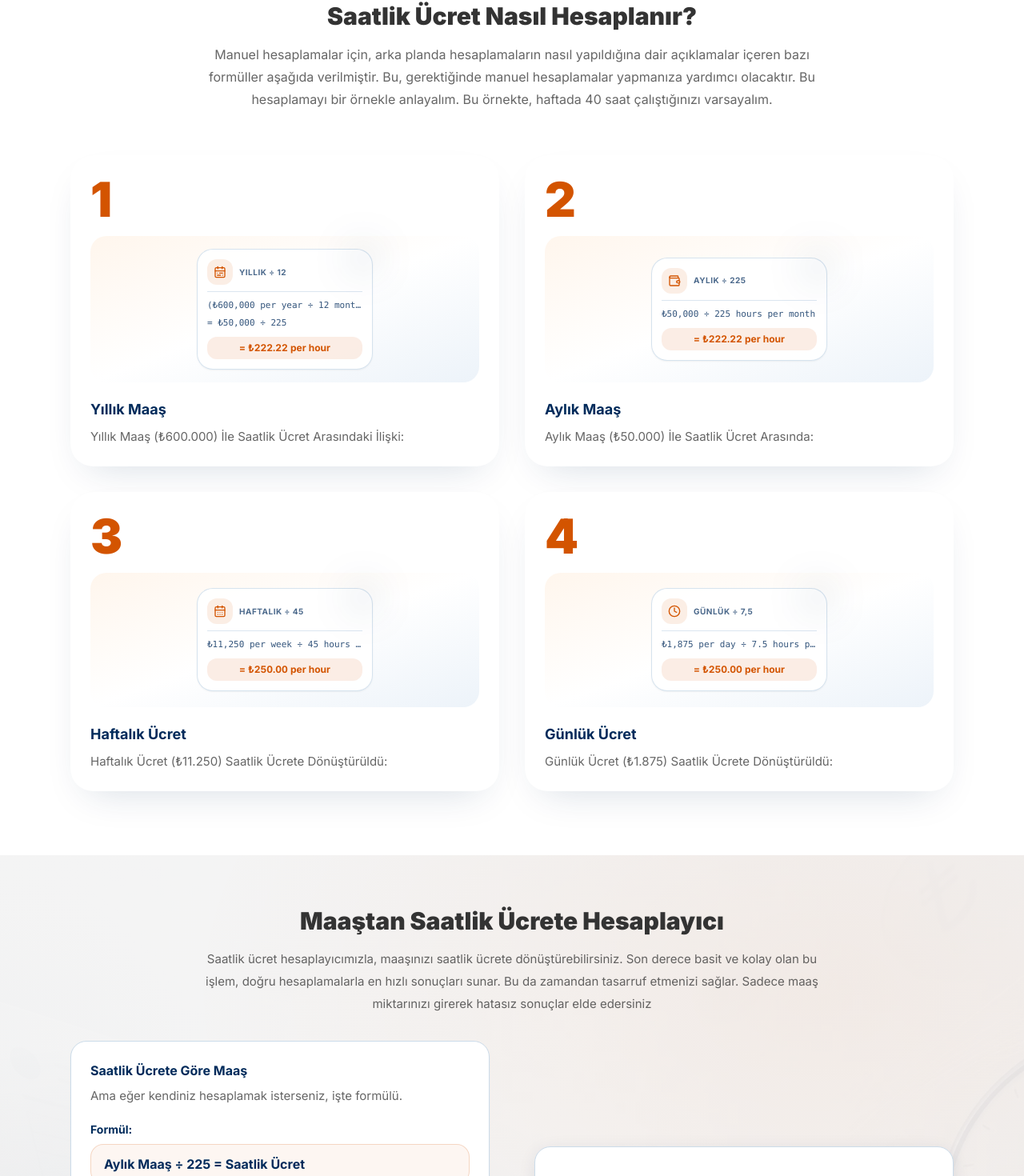
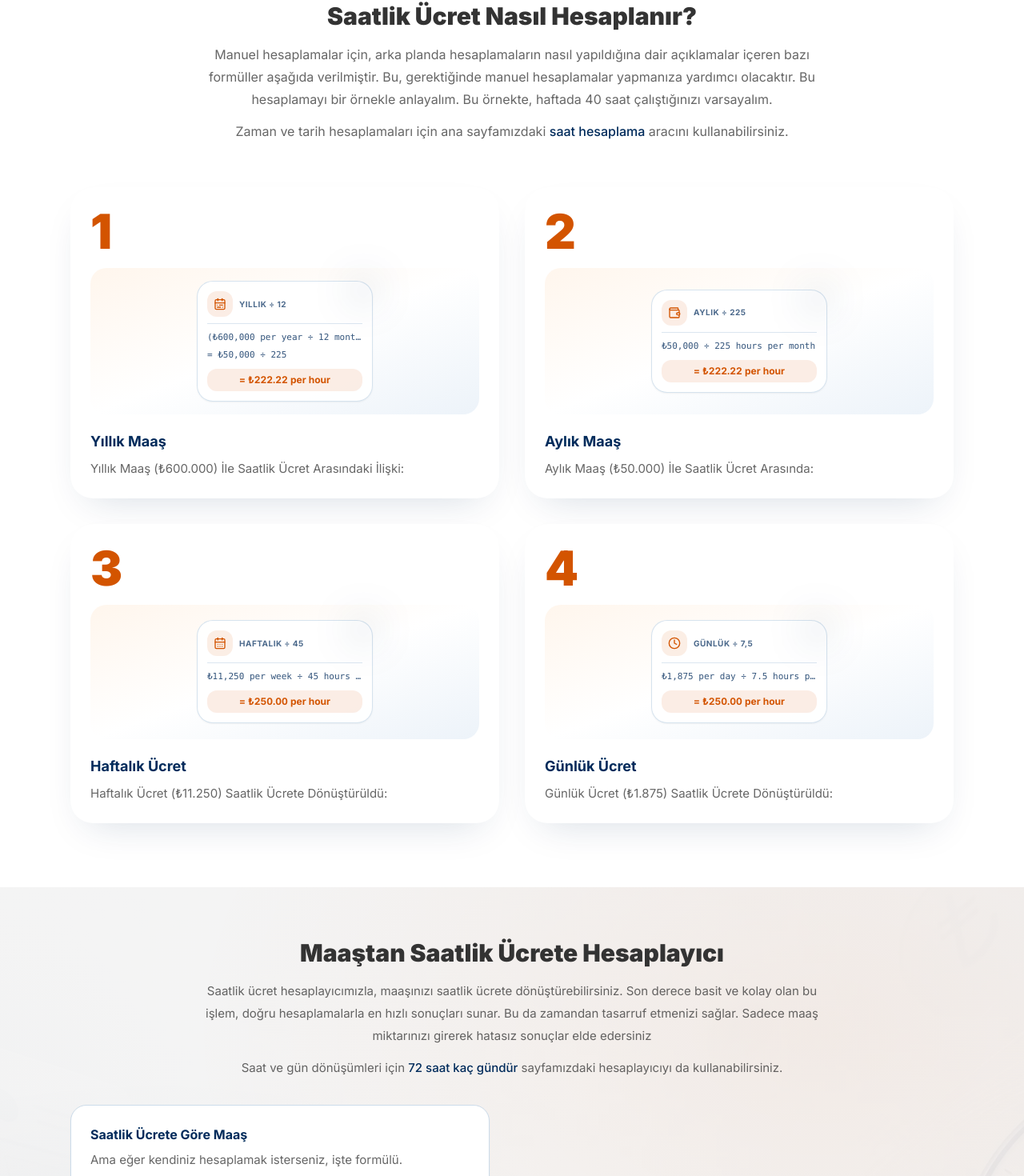
Before and after one commit to amnazahoor-hue/Turkish_Time_Calculator, a Next.js app: page /saat-ucreti-hesaplama in a window 1280 px wide. Shown: the part 806-2276 px from the top of the page at 80% size. Built offline with nearby package versions, Linux system fonts and the light colour scheme.

Commit message:
Fix metatitle issues

```diff
--- a/src/app/72-saat-kac-gun/page.tsx
+++ b/src/app/72-saat-kac-gun/page.tsx
@@ -11,10 +11,8 @@ import { SeventyTwoHoursSolutionSection } from "@/components/pages/seventy-two-h
 import { SeventyTwoHoursFaqSection } from "@/components/pages/seventy-two-hours/faq-section";
 import { ToolPageJsonLd } from "@/components/seo/tool-page-json-ld";
 import { generatePageMetadata } from "@/lib/seo";
-import {
-  SEVENTY_TWO_HOURS_PAGE,
-  SEVENTY_TWO_HOURS_FAQS,
-} from "@/lib/seventy-two-hours-content";
+import { SEVENTY_TWO_HOURS_PAGE } from "@/lib/pages-seo";
+import { SEVENTY_TWO_HOURS_FAQS } from "@/lib/seventy-two-hours-content";
 
 const PAGE_PATH = SEVENTY_TWO_HOURS_PAGE.path;
 
--- a/src/components/calculator/add-subtract-time-section.tsx
+++ b/src/components/calculator/add-subtract-time-section.tsx
@@ -3,6 +3,7 @@
 import { LazyImage } from "@/components/ui/lazy-image";
 import { FadeUp } from "@/components/motion";
 import { SectionTitle } from "@/components/calculator/content-layouts";
+import { withSaatiLink } from "@/components/seo/time-unit-links";
 
 export function AddSubtractTimeSection() {
   return (
@@ -51,10 +52,9 @@ export function AddSubtractTimeSection() {
             </SectionTitle>
 
             <p className="mt-4 text-sm font-medium leading-relaxed text-muted md:mt-5 md:text-base md:leading-7">
-              Bu hesap makinesi, ihtiyaçlarınıza göre zaman girişlerini toplamanıza
-              veya çıkarmanıza olanak tanır. Başlangıç tarihini ve saatini giriş
-              alanlarına girmeniz yeterlidir. Toplama veya çıkarma seçeneklerinden
-              birini seçin; ardından yeni tarih ve saati elde edeceksiniz.
+              {withSaatiLink(
+                "Bu hesap makinesi, ihtiyaçlarınıza göre zaman girişlerini toplamanıza veya çıkarmanıza olanak tanır. Başlangıç tarihini ve saatini giriş alanlarına girmeniz yeterlidir. Toplama veya çıkarma seçeneklerinden birini seçin; ardından yeni tarih ve saati elde edeceksiniz."
+              )}
             </p>
           </FadeUp>
         </div>
--- a/src/components/calculator/calculator-guide-section.tsx
+++ b/src/components/calculator/calculator-guide-section.tsx
@@ -7,7 +7,7 @@ import {
   CheckCircle2,
 } from "lucide-react";
 import { FadeUp, StaggerContainer, StaggerItem } from "@/components/motion";
-import { withTimeUnitLinks } from "@/components/seo/time-unit-links";
+import { withSaatiLink, withTimeUnitLinks } from "@/components/seo/time-unit-links";
 import { capitalizeHeadingWords } from "@/lib/utils";
 const STEPS = [
   "Tüm alanlara (gün, saat, dakika ve saniye) değer girin.",
@@ -31,11 +31,10 @@ export function CalculatorGuideSection() {
                   {capitalizeHeadingWords("Tarihe saat Ekleme veya Çıkarma")}
                 </h2>
                 <p className="mt-2 text-sm leading-relaxed text-muted sm:mt-3 sm:text-base">
-                  Bu hesap makinesi, ihtiyaçlarınıza göre zaman girişlerini
-                  toplamanıza veya çıkarmanıza olanak tanır. Başlangıç tarihini
-                  ve saatini giriş alanlarına girmeniz yeterlidir. Toplama veya
-                  çıkarma seçeneklerinden birini seçin; ardından yeni tarih ve saati
-                  elde edeceksiniz.                </p>
+                  {withSaatiLink(
+                    "Bu hesap makinesi, ihtiyaçlarınıza göre zaman girişlerini toplamanıza veya çıkarmanıza olanak tanır. Başlangıç tarihini ve saatini giriş alanlarına girmeniz yeterlidir. Toplama veya çıkarma seçeneklerinden birini seçin; ardından yeni tarih ve saati elde edeceksiniz."
+                  )}
+                </p>
               </div>
             </div>
           </article>
--- a/src/components/pages/saat-ucreti/content-sections.tsx
+++ b/src/components/pages/saat-ucreti/content-sections.tsx
@@ -11,6 +11,7 @@ import {
   type LucideIcon,
 } from "lucide-react";
 import { FadeUp } from "@/components/motion";
+import { withHomepageToolLink } from "@/components/seo/time-unit-links";
 import { SectionTitle } from "@/components/calculator/content-layouts";
 import { cn, capitalizeHeadingWords } from "@/lib/utils";
 import {
@@ -170,6 +171,11 @@ export function HowHourlyCalculatedSection() {
           <SectionTitle className="mx-auto">{title}</SectionTitle>
           <p className="mx-auto mt-4 max-w-3xl text-sm leading-relaxed text-foreground/75 sm:text-base sm:leading-7">
             {intro}
+          </p>
+          <p className="mx-auto mt-3 max-w-3xl text-sm leading-relaxed text-foreground/75 sm:text-base sm:leading-7">
+            {withHomepageToolLink(
+              "Zaman ve tarih hesaplamaları için ana sayfamızdaki saat hesaplama aracını kullanabilirsiniz."
+            )}
           </p>
         </FadeUp>
 
--- a/src/components/pages/saat-ucreti/salary-to-hourly-calculator-section.tsx
+++ b/src/components/pages/saat-ucreti/salary-to-hourly-calculator-section.tsx
@@ -12,6 +12,7 @@ import { CalculatorResultActions } from "@/components/calculator/calculator-resu
 import { CalculatorResetButton } from "@/components/calculator/calculator-reset-button";
 import { SALARY_TO_HOURLY } from "@/lib/saat-ucreti-content";
 import { capitalizeHeadingWords } from "@/lib/utils";
+import { with72HoursPageLink } from "@/components/seo/time-unit-links";
 
 function formatCurrency(value: number): string {
   return new Intl.NumberFormat("tr-TR", {
@@ -99,6 +100,11 @@ export function SalaryToHourlyCalculatorSection() {
             <SectionTitle className="mx-auto">{title}</SectionTitle>
             <p className="mx-auto mt-4 max-w-3xl text-sm leading-relaxed text-foreground/75 sm:text-[15px] sm:leading-7">
               {intro}
+            </p>
+            <p className="mx-auto mt-3 max-w-3xl text-sm leading-relaxed text-foreground/75 sm:text-[15px] sm:leading-7">
+              {with72HoursPageLink(
+                "Saat ve gün dönüşümleri için 72 saat kaç gündür sayfamızdaki hesaplayıcıyı da kullanabilirsiniz."
+              )}
             </p>
           </div>
 
--- a/src/components/pages/seventy-two-hours/content-sections.tsx
+++ b/src/components/pages/seventy-two-hours/content-sections.tsx
@@ -5,6 +5,7 @@ import { motion } from "framer-motion";
 import { Clock, TrendingUp } from "lucide-react";
 import { SectionTitle } from "@/components/calculator/content-layouts";
 import { FadeUp } from "@/components/motion";
+import { withHomepageToolLink } from "@/components/seo/time-unit-links";
 import { cn } from "@/lib/utils";
 
 function InfographicStepCard({
@@ -144,6 +145,11 @@ export function MinutesInDaySection() {
           Bir günde kaç dakika olduğunu hesaplamak için, günü saatlere ve
           saatleri dakikalara bölün. Cevabı bulacaksınız.
         </p>
+        <p className="mx-auto mt-3 max-w-2xl text-sm leading-relaxed text-foreground/75 sm:text-base md:leading-7">
+          {withHomepageToolLink(
+            "Tarih ve saat toplama veya çıkarma işlemleri için ana sayfamızdaki saat hesaplama aracını kullanabilirsiniz."
+          )}
+        </p>
       </FadeUp>
 
       <div className="mt-5 grid gap-4 sm:mt-8 sm:gap-6 md:mt-12 md:grid-cols-2 md:gap-8 lg:gap-10">
--- a/src/components/seo/time-unit-links.tsx
+++ b/src/components/seo/time-unit-links.tsx
@@ -2,6 +2,7 @@ import Link from "next/link";
 import { Fragment, type ReactNode } from "react";
 import { HOURLY_WAGE_PAGE } from "@/lib/pages-seo";
 
+const HOME_PATH = "/";
 const HOURS_TO_DAYS_PATH = "/72-saat-kac-gun";
 
 const INTERNAL_LINK_CLASS =
@@ -9,6 +10,31 @@ const INTERNAL_LINK_CLASS =
 
 const LINKED_TIME_UNITS_PHRASE = /(gün,\s*saat,\s*dakika ve saniye)/gi;
 const LINKED_HOURLY_WAGE_PHRASE = /(saat ücreti hesaplama)/gi;
+const LINKED_SAATI_PHRASE = /(\bsaati\b)/gi;
+const LINKED_HOMEPAGE_TOOL_PHRASE = /(saat hesaplama)/gi;
+const LINKED_72_HOURS_PHRASE = /(72 saat kaç gündür)/gi;
+
+function withPhraseLink(
+  text: string,
+  pattern: RegExp,
+  href: string,
+  matcher: RegExp
+): ReactNode {
+  const parts = text.split(pattern);
+
+  return parts.map((part, index) => {
+    if (matcher.test(part)) {
+      matcher.lastIndex = 0;
+      return (
+        <Link key={index} href={href} className={INTERNAL_LINK_CLASS}>
+          {part}
+        </Link>
+      );
+    }
+
+    return <Fragment key={index}>{part}</Fragment>;
+  });
+}
 
 /** Link the phrase "gün, saat, dakika ve saniye" as one unit to the 72 saat page. */
 export function withTimeUnitLinks(text: string): ReactNode {
@@ -25,6 +51,26 @@ export function withTimeUnitLinks(text: string): ReactNode {
 
     return <Fragment key={index}>{part}</Fragment>;
   });
+}
+
+/** Link "saati" to the 72 saat page. */
+export function withSaatiLink(text: string): ReactNode {
+  return withPhraseLink(text, LINKED_SAATI_PHRASE, HOURS_TO_DAYS_PATH, /^saati$/i);
+}
+
+/** Link "saat hesaplama" to the homepage tool. */
+export function withHomepageToolLink(text: string): ReactNode {
+  return withPhraseLink(text, LINKED_HOMEPAGE_TOOL_PHRASE, HOME_PATH, /^saat hesaplama$/i);
+}
+
+/** Link "72 saat kaç gündür" to the 72 saat page. */
+export function with72HoursPageLink(text: string): ReactNode {
+  return withPhraseLink(
+    text,
+    LINKED_72_HOURS_PHRASE,
+    HOURS_TO_DAYS_PATH,
+    /^72 saat kaç gündür$/i
+  );
 }
 
 /** Link the phrase "saat ücreti hesaplama" as one unit to the hourly wage tool page. */
--- a/src/lib/pages-seo.ts
+++ b/src/lib/pages-seo.ts
@@ -5,6 +5,16 @@ export const HOME_PAGE = {
     "Karmaşık matematiği basitleştiren en üstün saat hesaplama tekniklerini keşfedin. Zamanı verimli bir şekilde hesaplamanın kanıtlanmış yöntemlerini öğrenin.",
   slug: "saat hesaplama",
   focusKeyword: "saat hesaplama",
+} as const;
+
+export const SEVENTY_TWO_HOURS_PAGE = {
+  path: "/72-saat-kac-gun",
+  title: "72 Saat Kaç Gün Eder? Basit Bir Açıklama ve Rehber",
+  description:
+    "72 saati günlere dönüştürmenin basit ve heyecan verici bir yolunu keşfedin. Rehberimizle zaman hesaplamalarında ustalaşın.",
+  slug: "72 saat kaç gündür?",
+  focusKeyword: "72 saat kaç gündür?",
+  h1: "72 Saatin Dökümü: Günler, Saatler ve Daha Fazlası",
 } as const;
 
 export const HOURLY_WAGE_PAGE = {
--- a/src/lib/seo.ts
+++ b/src/lib/seo.ts
@@ -65,7 +65,10 @@ export function generatePageMetadata({
   const ogImages = getOpenGraphImages(fullTitle);
 
   return {
-    title: fullTitle,
+    title:
+      path === "/"
+        ? title
+        : { absolute: fullTitle },
     description,
     keywords: [
       "saat hesaplama",
```
Also changed, not shown: src/lib/seventy-two-hours-content.ts (+2 -9 lines).
